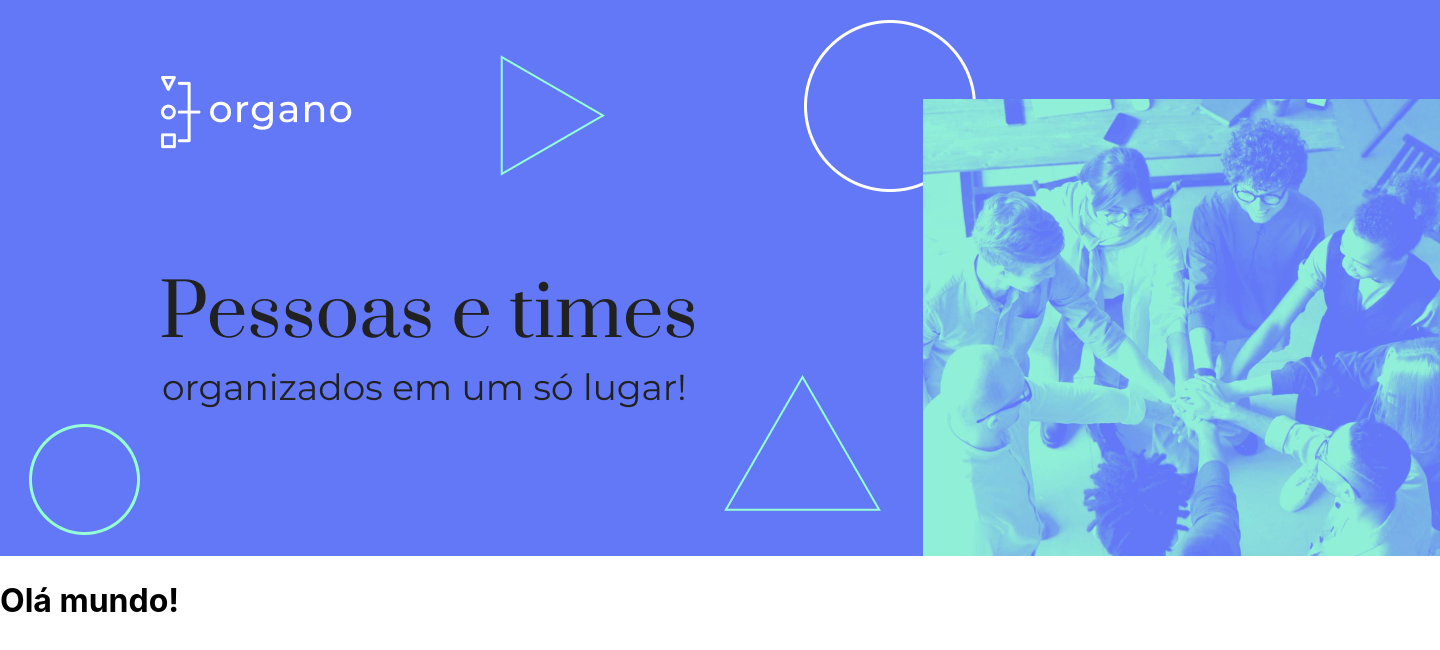
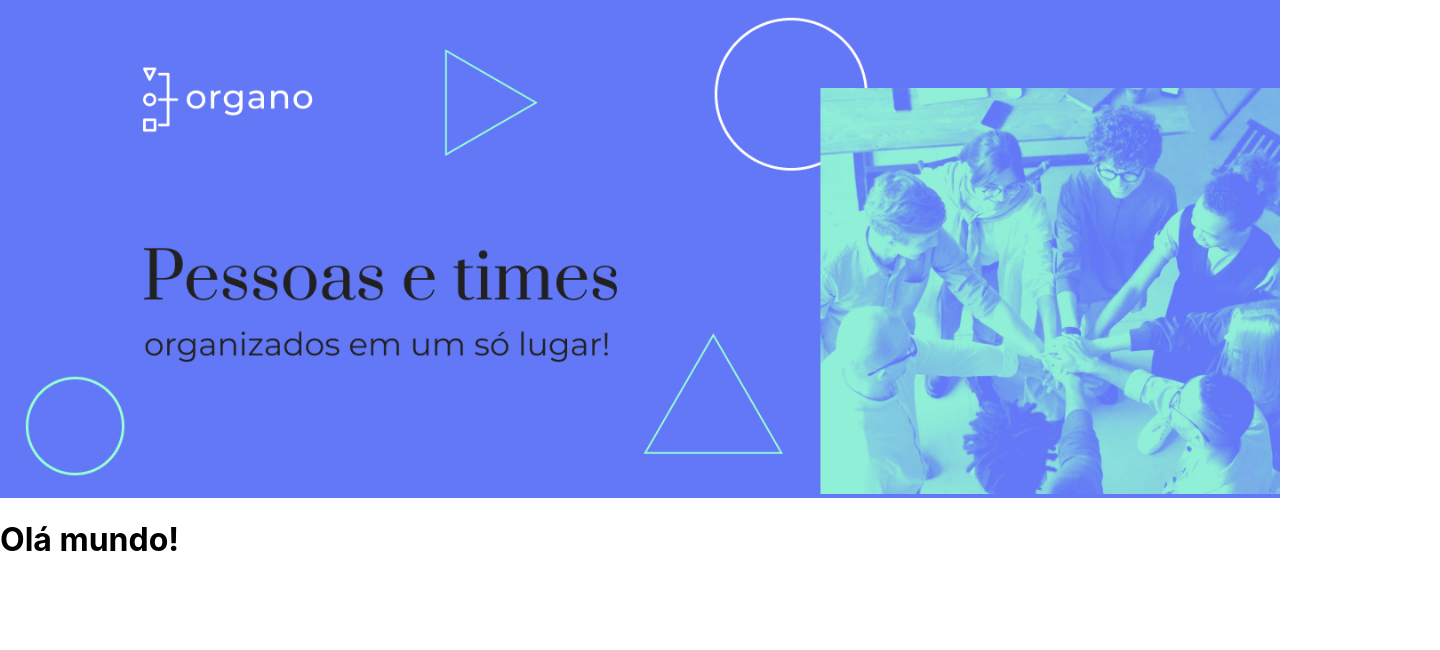
Before and after one commit to douglaswenzel/Organo-App, a React (Create React App) app in the folder Organo-App-main/: page / in a window 1280 px wide. Shown: the top 650 px of the page, 1440 px wide, since content can reach past the window. Built offline with nearby package versions, Linux system fonts and the light colour scheme.

Commit message:
Atualização componente Banner

```diff
--- /dev/null
+++ b/Organo-App-main/src/shared/componentes/banner/banner.css
@@ -0,0 +1,9 @@
+.banner{
+    background-color: #6278F7;
+    text-align: center;
+
+}
+
+.banner img {
+    max-width: 100%;
+}
--- a/Organo-App-main/src/shared/componentes/banner/banner.tsx
+++ b/Organo-App-main/src/shared/componentes/banner/banner.tsx
@@ -1,6 +1,10 @@
+import './banner.css'
+
 function Banner(){
     return(
+        <header className="banner">
         <img src="../../img/banner.png" alt="Banner" />
+        </header>
     )
 }
 
```
